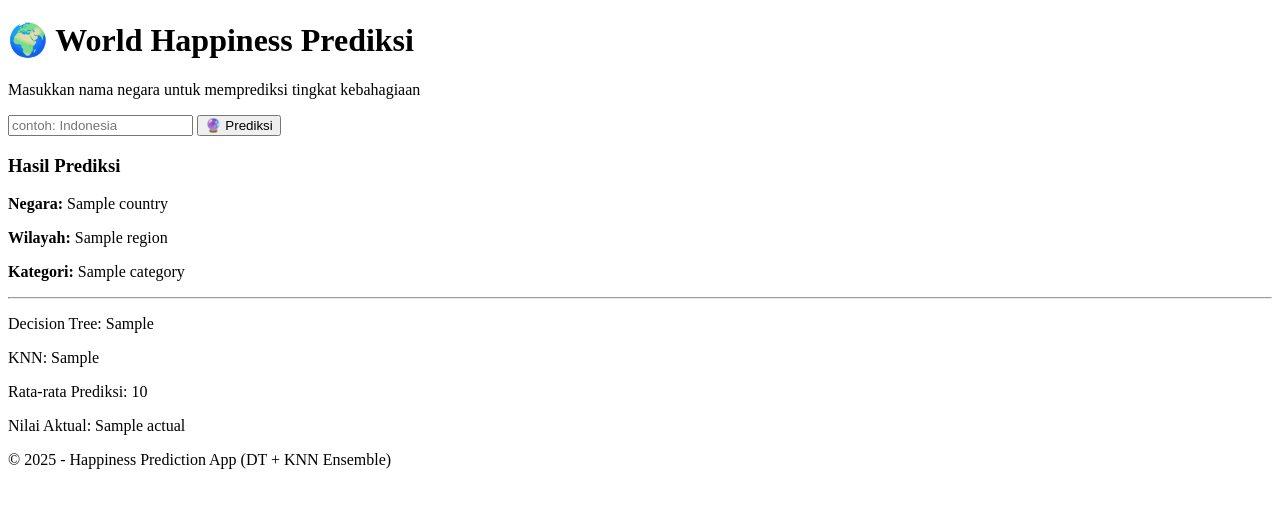
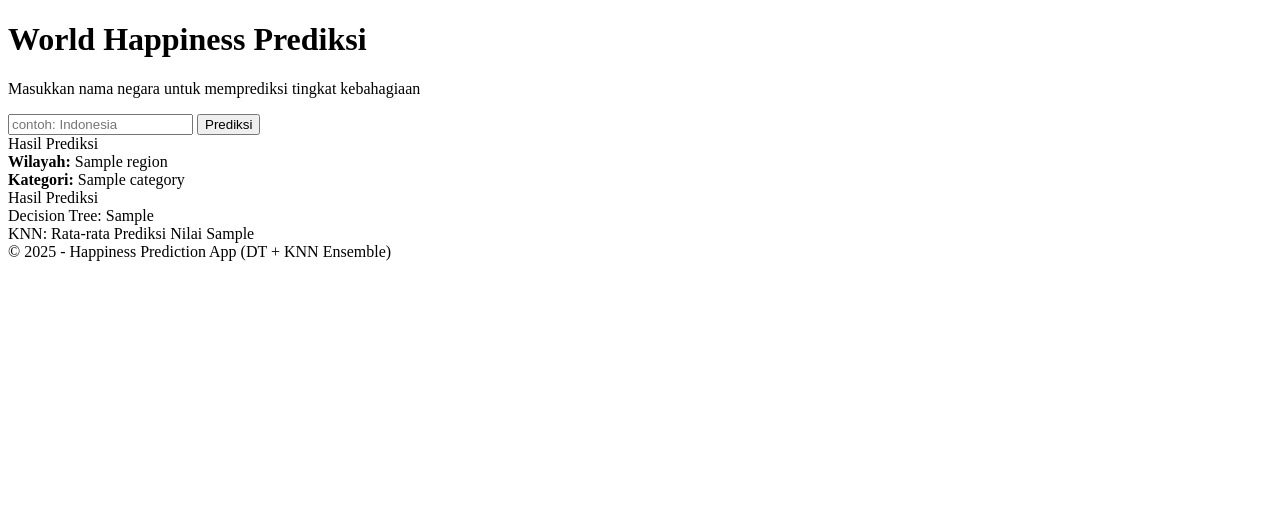
Before and after one commit to Sebastian11-2003/worldHappines, a Flask app: template templates/index.html in a window 1280 px wide. Shown: the top 508 px of the page. Run offline with Flask 3, Linux system fonts and the light colour scheme; the template is opened without the code that fills it: most values are stand-ins (such as "Sample title", 1, 10 or a date in 2020); parts of the project's set-up code (start-up, migrations or seed data) failed here and were passed over.

Commit message:
update design

```diff
--- a/templates/index.html
+++ b/templates/index.html
@@ -6,12 +6,12 @@
   <title>Prediksi Kebahagiaan Dunia 🌍</title>
 </head>
 <body>
-  <h1>🌍 World Happiness Prediksi</h1>
-  <p>Masukkan nama negara untuk memprediksi tingkat kebahagiaan</p>
+  <h1>World Happiness Prediksi</h1>
+  <p class="subtitle">Masukkan nama negara untuk memprediksi tingkat kebahagiaan</p>
 
   <form method="POST">
     <input type="text" name="country" placeholder="contoh: Indonesia" required>
-    <button type="submit">🔮 Prediksi</button>
+    <button type="submit">Prediksi</button>
   </form>
 
   {% if error %}
@@ -19,18 +19,23 @@
   {% endif %}
 
   {% if result %}
-  <div class="result">
-    <h3>Hasil Prediksi</h3>
-    <p><strong>Negara:</strong> {{ result.country }}</p>
-    <p><strong>Wilayah:</strong> {{ result.region }}</p>
-    <p><strong>Kategori:</strong> {{ result.category }}</p>
-    <hr>
-    <p>Decision Tree: {{ result.pred_dt }}</p>
-    <p>KNN: {{ result.pred_knn }}</p>
-    <p>Rata-rata Prediksi: {{ result.pred_avg }}</p>
-    {% if result.actual %}
-    <p>Nilai Aktual: {{ result.actual }}</p>
-    {% endif %}
+  <div class="result-container">
+    <div class="result-box">
+      <div class="result-title">Hasil Prediksi</div>
+      <div class="result-detail"><strong>Wilayah:</strong> {{ result.region }}</div>
+      <div class="result-detail"><strong>Kategori:</strong> {{ result.category }}</div>
+    </div>
+    <div class="result-box">
+      <div class="result-title">Hasil Prediksi</div>
+      <div class="prediction-row">
+        <span>Decision Tree:</span>
+        <span>{{ result.pred_dt }}</span>
+      </div>
+      <div class="prediction-row">
+        <span>KNN: Rata-rata Prediksi</span>
+        <span>Nilai {{ result.pred_knn }}</span>
+      </div>
+    </div>
   </div>
   {% endif %}
 
```
Also changed, not shown: static/style.css (+49 -5 lines).
